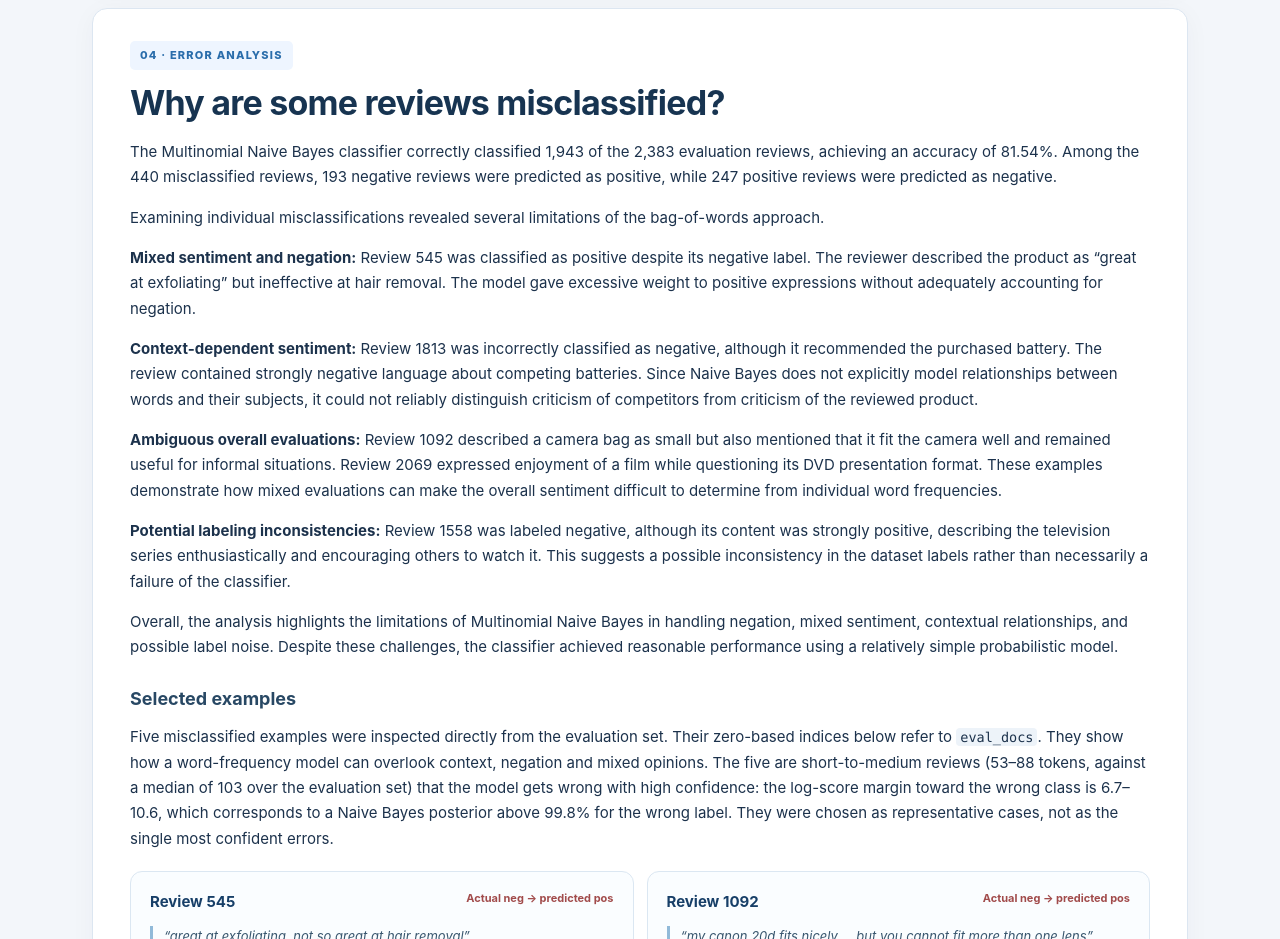
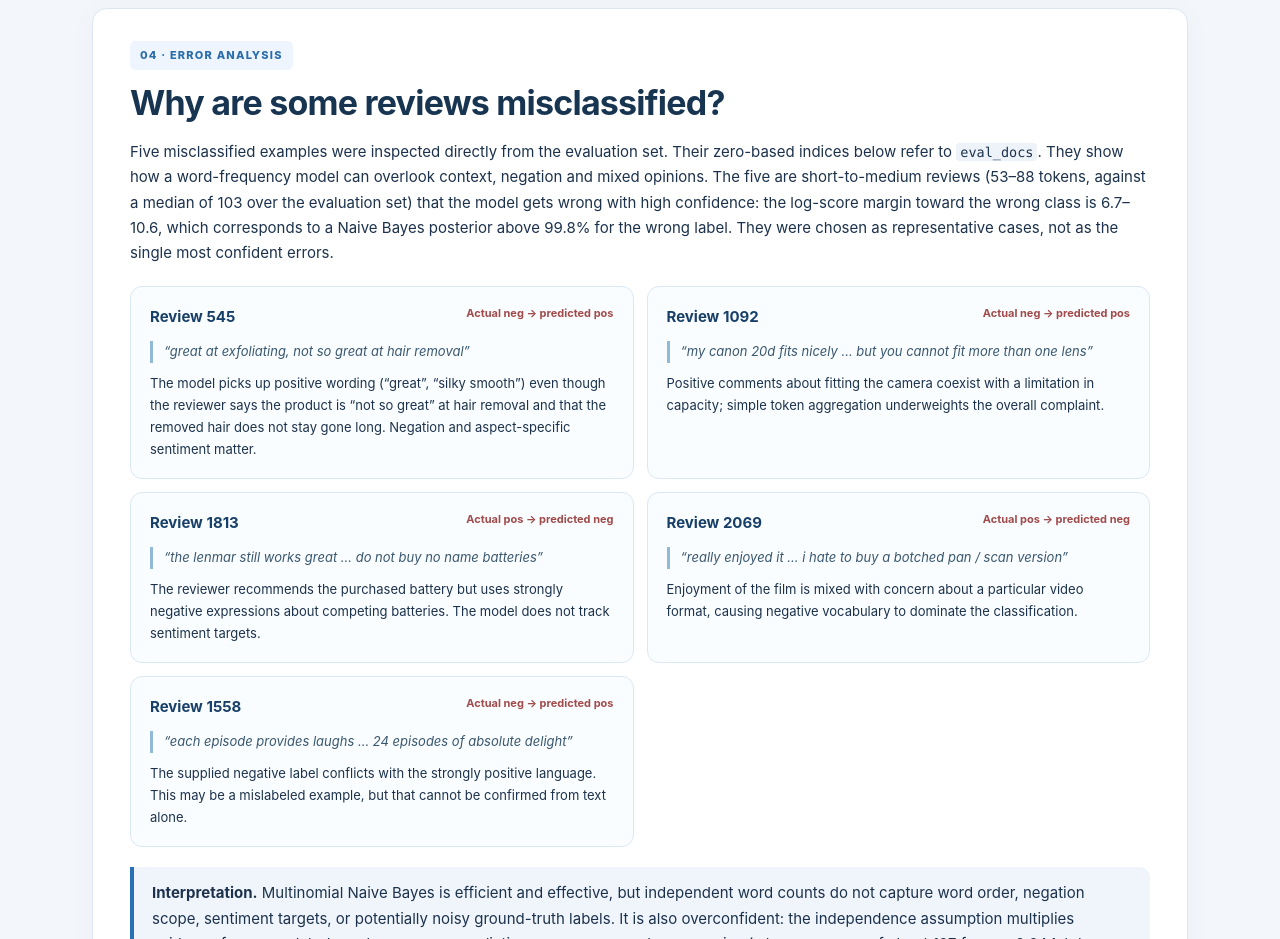
Before and after one commit to Zoey-Yang459/Zoey-Yang459.github.io, a plain HTML site: page assignment4/index.html in a window 1280 px wide. Shown: the part 3380-4319 px from the top of the page. Drawn offline with Linux system fonts and the light colour scheme.

Commit message:
Update index.html

```diff
--- a/assignment4/index.html
+++ b/assignment4/index.html
@@ -82,14 +82,6 @@ main{max-width:1130px;margin:29px auto 55px;padding:0 17px}.panel{scroll-margin-
 <section id="errors" class="panel">
   <div class="eyebrow">04 · ERROR ANALYSIS</div>
   <h2>Why are some reviews misclassified?</h2>
-  <p>The Multinomial Naive Bayes classifier correctly classified 1,943 of the 2,383 evaluation reviews, achieving an accuracy of 81.54%. Among the 440 misclassified reviews, 193 negative reviews were predicted as positive, while 247 positive reviews were predicted as negative.</p>
-  <p>Examining individual misclassifications revealed several limitations of the bag-of-words approach.</p>
-  <p><strong>Mixed sentiment and negation:</strong> Review 545 was classified as positive despite its negative label. The reviewer described the product as “great at exfoliating” but ineffective at hair removal. The model gave excessive weight to positive expressions without adequately accounting for negation.</p>
-  <p><strong>Context-dependent sentiment:</strong> Review 1813 was incorrectly classified as negative, although it recommended the purchased battery. The review contained strongly negative language about competing batteries. Since Naive Bayes does not explicitly model relationships between words and their subjects, it could not reliably distinguish criticism of competitors from criticism of the reviewed product.</p>
-  <p><strong>Ambiguous overall evaluations:</strong> Review 1092 described a camera bag as small but also mentioned that it fit the camera well and remained useful for informal situations. Review 2069 expressed enjoyment of a film while questioning its DVD presentation format. These examples demonstrate how mixed evaluations can make the overall sentiment difficult to determine from individual word frequencies.</p>
-  <p><strong>Potential labeling inconsistencies:</strong> Review 1558 was labeled negative, although its content was strongly positive, describing the television series enthusiastically and encouraging others to watch it. This suggests a possible inconsistency in the dataset labels rather than necessarily a failure of the classifier.</p>
-  <p>Overall, the analysis highlights the limitations of Multinomial Naive Bayes in handling negation, mixed sentiment, contextual relationships, and possible label noise. Despite these challenges, the classifier achieved reasonable performance using a relatively simple probabilistic model.</p>
-  <h3>Selected examples</h3>
   <p>Five misclassified examples were inspected directly from the evaluation set. Their zero-based indices below refer to <code>eval_docs</code>. They show how a word-frequency model can overlook context, negation and mixed opinions. The five are short-to-medium reviews (53–88 tokens, against a median of 103 over the evaluation set) that the model gets wrong with high confidence: the log-score margin toward the wrong class is 6.7–10.6, which corresponds to a Naive Bayes posterior above 99.8% for the wrong label. They were chosen as representative cases, not as the single most confident errors.</p>
   <div class="error-grid">
    <article class="error-card"><div class="error-head"><strong>Review 545</strong><span>Actual neg → predicted pos</span></div><blockquote>“great at exfoliating, not so great at hair removal”</blockquote><p>The model picks up positive wording (“great”, “silky smooth”) even though the reviewer says the product is “not so great” at hair removal and that the removed hair does not stay gone long. Negation and aspect-specific sentiment matter.</p></article>
```
